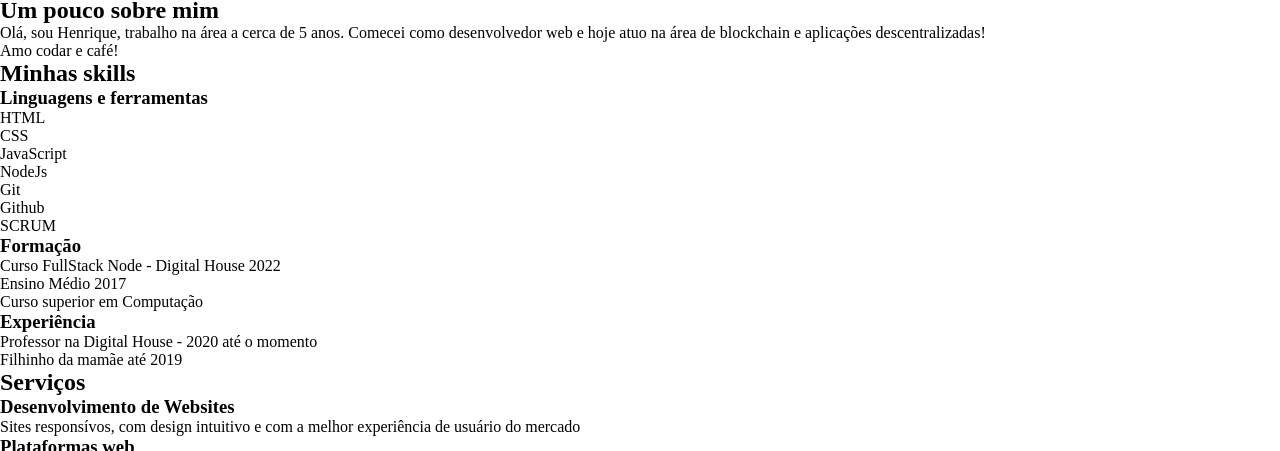
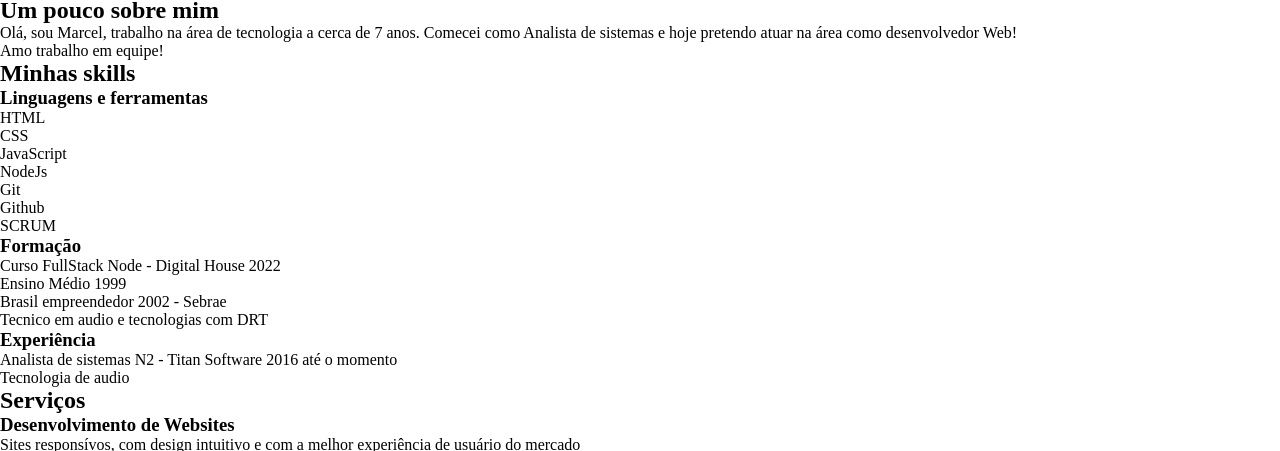
Before and after one commit to Marcel-Programador/meu-portfolio-001, a plain HTML site: page index.html in a window 1280 px wide. Shown: the part 96-547 px from the top of the page. Drawn offline with Linux system fonts and the light colour scheme.

Commit message:
Alteração de dados

```diff
--- a/index.html
+++ b/index.html
@@ -27,11 +27,10 @@
         <h2>Um pouco sobre mim</h2>
         <article>
           <p>
-            Olá, sou Henrique, trabalho na área a cerca de 5 anos. Comecei como
-            desenvolvedor web e hoje atuo na área de blockchain e aplicações
-            descentralizadas!
+            Olá, sou Marcel, trabalho na área de tecnologia a cerca de 7 anos. Comecei como
+            Analista de sistemas e hoje pretendo atuar na área como desenvolvedor Web!
           </p>
-          <p>Amo codar e café!</p>
+          <p>Amo trabalho em equipe!</p>
         </article>
       </section>
       <section>
@@ -52,15 +51,16 @@
           <h3>Formação</h3>
           <ul>
             <li>Curso FullStack Node - Digital House 2022</li>
-            <li>Ensino Médio 2017</li>
-            <li>Curso superior em Computação</li>
+            <li>Ensino Médio 1999</li>
+            <li>Brasil empreendedor 2002 - Sebrae</li>
+            <li>Tecnico em audio e tecnologias com DRT</li>
           </ul>
         </article>
         <article>
           <h3>Experiência</h3>
           <ul>
-            <li>Professor na Digital House - 2020 até o momento</li>
-            <li>Filhinho da mamãe até 2019</li>
+            <li>Analista de sistemas N2 - Titan Software 2016 até o momento</li>
+            <li>Tecnologia de audio</li>
           </ul>
         </article>
       </section>
```
